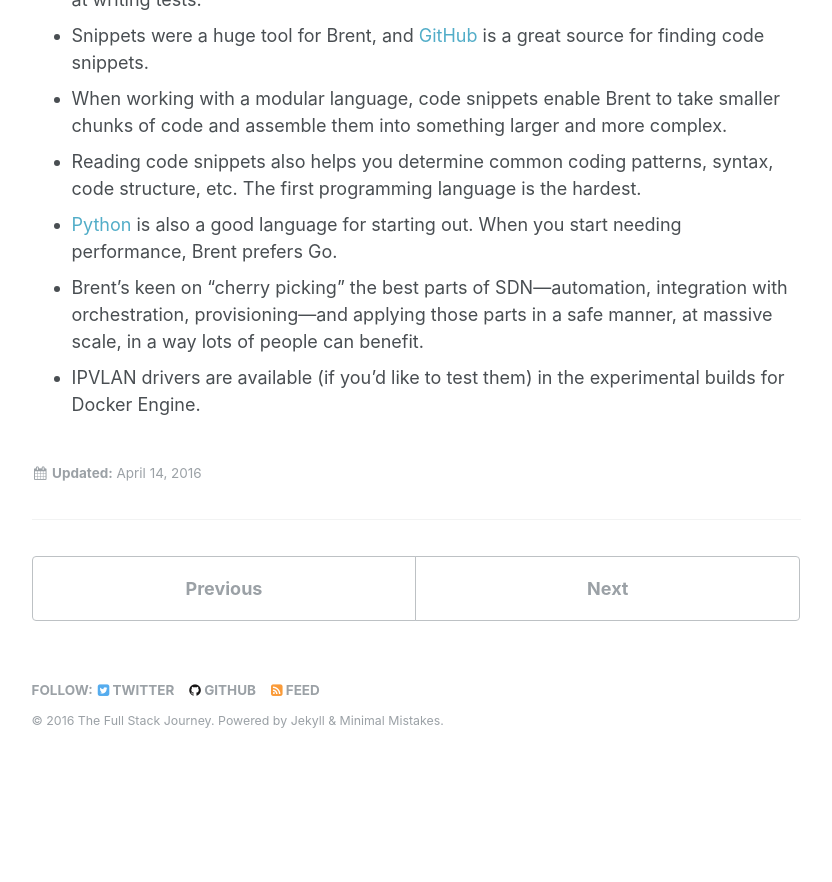
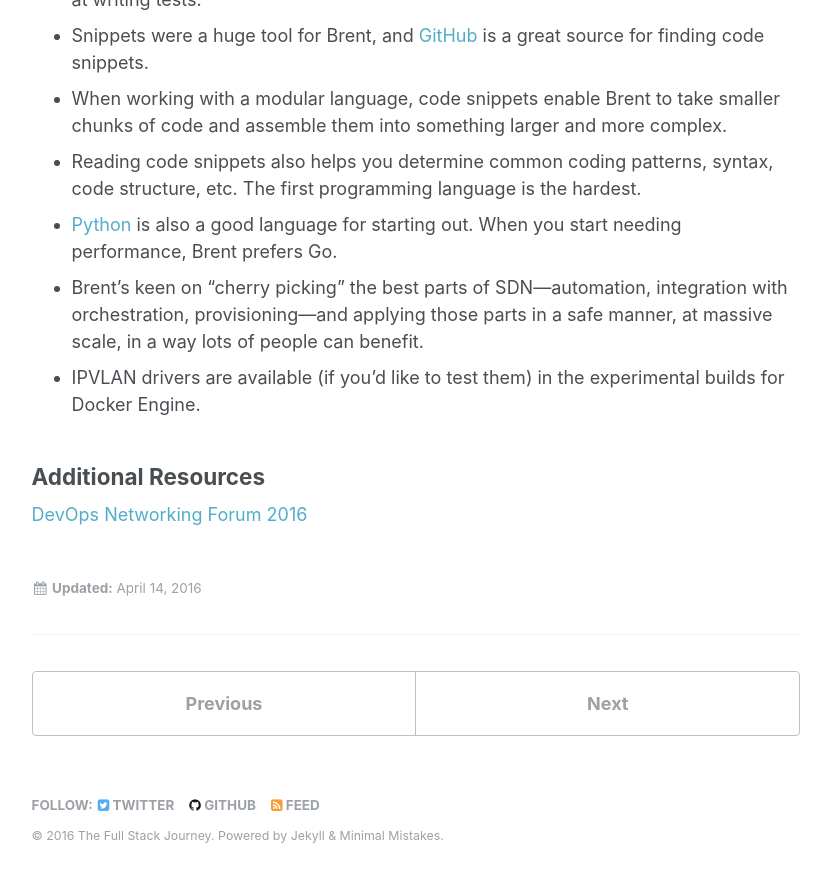
Before and after one commit to scottslowe/fullstackjourney, a Jekyll site: the page built from _posts/2016-04-14-full-stack-journey-ep004.md, in a window 1280 px wide and 900 px high, scrolled down 2124 px. Shown: the top 882 px of the window, without its empty margins (250-1082 px from the left). Built offline with Jekyll 4.4.1, drawn with Linux system fonts in a browser that asks for light colours; before the commit the page ends 2908 px from its top, so only the background shows below that.

Commit message:
Update post for episode 4
Add link to episode page for episode 4 to DevOps Networking Forum videos

```diff
--- a/_posts/2016-04-14-full-stack-journey-ep004.md
+++ b/_posts/2016-04-14-full-stack-journey-ep004.md
@@ -58,6 +58,9 @@ You can [download][link-4] the MP3 recording of the podcast, or simply [subscrib
 * Brent's keen on "cherry picking" the best parts of SDN---automation, integration with orchestration, provisioning---and applying those parts in a safe manner, at massive scale, in a way lots of people can benefit.
 * IPVLAN drivers are available (if you'd like to test them) in the experimental builds for Docker Engine.
 
+## Additional Resources
+
+[DevOps Networking Forum 2016][link-11]
 
 
 [link-1]: https://twitter.com/networkstatic
```
Also changed, not shown: other parts of _posts/2016-04-14-full-stack-journey-ep004.md (+1 -0 lines).
